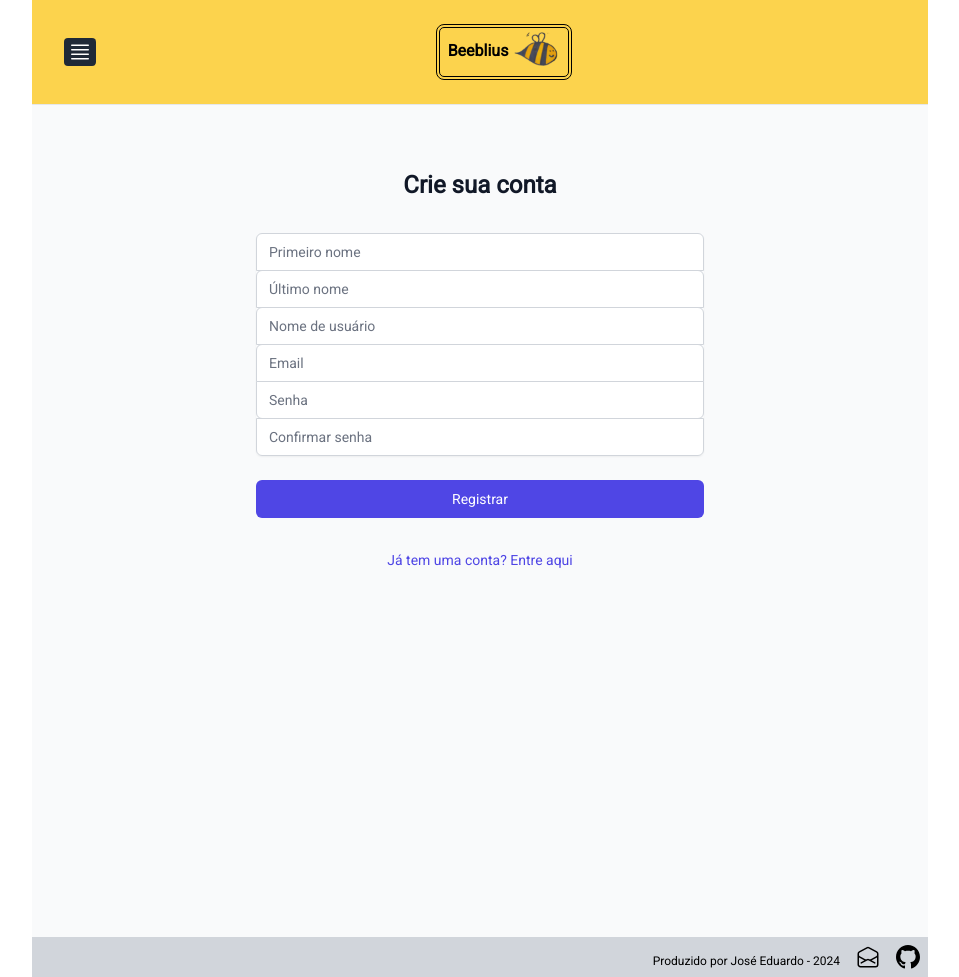
After one commit to edulonde/PI-PUCMG, a Django app: page /catalog/register in a window 1280 px wide. The commit adds this page. Shown: the whole page, without its empty margins (160-1119 px from the left). Run offline with Django 4.2, Linux system fonts and the light colour scheme.

Commit message:
feature: criar conta e estilos

```diff
--- a/catalog/forms.py
+++ b/catalog/forms.py
@@ -1,15 +1,20 @@
 from django.core.exceptions import ValidationError
 from django.utils.translation import gettext_lazy as _
 import datetime  # for checking renewal date range.
+from django.contrib.auth.forms import UserCreationForm
+from django.contrib.auth.models import User
+from django.forms.fields import EmailField
+from django.forms.forms import Form
 from .models import Book
-
+from django.core.mail import send_mail
+from django.conf import settings
 from django import forms
 
 
 class RenewBookForm(forms.Form):
     """Form for a librarian to renew books."""
     renewal_date = forms.DateField(
-            help_text="Enter a date between now and 4 weeks (default 3).")
+        help_text="Enter a date between now and 4 weeks (default 3).")
 
     def clean_renewal_date(self):
         data = self.cleaned_data['renewal_date']
@@ -37,3 +42,62 @@ class BookForm(forms.ModelForm):
             'genre': 'Gênero',
             'language': 'Idioma',
         }
+
+
+class NewUserForm(UserCreationForm):
+    username = forms.CharField(label='username', min_length=3, max_length=150)
+    email = forms.EmailField(label='email')
+    password1 = forms.CharField(label='password', widget=forms.PasswordInput)
+    password2 = forms.CharField(label='Confirm password', widget=forms.PasswordInput)
+    first_name = forms.CharField(label='Primeiro nome', max_length=150)
+    last_name = forms.CharField(label='Último nome', max_length=150)
+
+    def username_clean(self):
+        username = self.cleaned_data['username'].lower()
+        new = User.objects.filter(username=username)
+        if new.count():
+            raise ValidationError("Usuário já cadastrado.")
+        return username
+
+    def email_clean(self):
+        email = self.cleaned_data['email'].lower()
+        new = User.objects.filter(email=email)
+        if new.count():
+            raise ValidationError("Email já cadastrado.")
+        return email
+
+    def clean_password2(self):
+        password1 = self.cleaned_data['password1']
+        password2 = self.cleaned_data['password2']
+
+        if password1 and password2 and password1 != password2:
+            raise ValidationError("Senhas não conferem.")
+        return password2
+
+    def clean_first_name(self):
+        first_name = self.cleaned_data['first_name'].capitalize()
+        return first_name
+
+    def clean_last_name(self):
+        last_name = self.cleaned_data['last_name'].capitalize()
+        return last_name
+
+    def save(self, commit=True):
+        user = User.objects.create_user(
+            self.cleaned_data['username'],
+            self.cleaned_data['email'],
+            self.cleaned_data['password1'],
+            first_name=self.cleaned_data['first_name'],
+            last_name=self.cleaned_data['last_name']
+        )
+
+        # Send welcome email after user creation
+        send_mail(
+            'Bem-vindo ao nosso site!',
+            'Obrigado por se registrar.',
+            'Beeblius <naoresponda@mail.com>',
+            [self.cleaned_data['email']],
+            fail_silently=False,
+        )
+
+        return user
--- a/catalog/urls.py
+++ b/catalog/urls.py
@@ -19,5 +19,6 @@ urlpatterns = [
     path('dashboard/', views.dashboard, name='dashboard'),
     path('genres', views.GenreListView.as_view(), name='genres'),
     path('genre/<int:pk>/books/', views.books_by_genre, name='books-by-genre'),
+    path('register', views.register_request, name="register"),
 
 ]
--- a/catalog/views.py
+++ b/catalog/views.py
@@ -1,7 +1,7 @@
-from django.shortcuts import render, get_object_or_404
+from django.shortcuts import render, get_object_or_404, redirect
 from django.views import generic
 from django.db.models import Count
-from .forms import BookForm
+from .forms import BookForm, NewUserForm
 from .models import Book, Author, BookInstance, Genre
 from django.contrib.auth.mixins import LoginRequiredMixin, PermissionRequiredMixin
 from django.http import HttpResponseRedirect
@@ -10,6 +10,9 @@ import datetime
 from django.contrib.auth.decorators import login_required, permission_required
 from catalog.forms import RenewBookForm
 from django.views.generic.edit import CreateView, UpdateView, DeleteView
+from django.contrib.auth import login, forms
+from django.contrib.auth.forms import UserCreationForm
+from django.contrib import messages
 
 
 def index(request):
@@ -43,9 +46,11 @@ class AuthorListView(generic.ListView):
 class AuthorDetailView(generic.DetailView):
     model = Author
 
+
 class GenreListView(generic.ListView):
     model = Genre
     paginate_by = 10
+
 
 def books_by_genre(request, pk):
     genre = get_object_or_404(Genre, pk=pk)
@@ -57,6 +62,7 @@ def books_by_genre(request, pk):
     }
 
     return render(request, 'catalog/books_by_genre.html', context)
+
 
 class LoanedBooksByUserListView(LoginRequiredMixin, generic.ListView):
     """Generic class-based view listing books on loan to current user."""
@@ -172,6 +178,7 @@ class BookDelete(PermissionRequiredMixin, DeleteView):
                 reverse("book-delete", kwargs={"pk": self.object.pk})
             )
 
+
 def dashboard(request):
     # Generate counts of some of the main objects
     num_books = Book.objects.all().count()
@@ -202,3 +209,17 @@ def dashboard(request):
 
     # Render the HTML template index.html with the data in the context variable
     return render(request, 'dashboard.html', context=context)
+
+
+def register_request(request):
+    if request.method == 'POST':
+        form = NewUserForm(request.POST)
+        if form.is_valid():
+            form.save()
+            return redirect('login')
+        else:
+            messages.error(request, " Ocorreu um erro ao cadastrar o usuário.")
+    else:
+        form = NewUserForm()
+    context = {"form": form}
+    return render(request=request, template_name="registration/register.html", context=context)
--- /dev/null
+++ b/templates/registration/register.html
@@ -0,0 +1,102 @@
+{% extends "base_generic.html" %}
+
+{% block title %}
+<title>Registrar</title>
+{% endblock %}
+
+{% block searchbar %}{% endblock %}
+
+{% block content %}
+<div class="min-h-screen flex justify-center bg-gray-50 py-8 px-4 sm:px-6 lg:px-8">
+    <div class="max-w-md w-full space-y-8">
+        <div>
+            <h2 class="mt-4 text-center text-2xl font-extrabold text-gray-900">
+                Crie sua conta
+            </h2>
+        </div>
+        <form class="mt-8 space-y-6"
+              method="post">
+            {% csrf_token %}
+
+
+            {% if form.errors %}
+            <div class="alert alert-danger">
+                <ul>
+                    {% for field in form %}
+                    {% for error in field.errors %}
+                    <li class="text-red-400"><strong>{{ field.label }}:</strong> {{ error }}</li>
+                    {% endfor %}
+                    {% endfor %}
+                </ul>
+            </div>
+            {% endif %}
+
+            <div class="rounded-md shadow-sm -space-y-px">
+                <div>
+                    <label for="id_first_name" class="sr-only">Primeiro nome</label>
+                    <input id="id_first_name" name="{{ form.first_name.name }}" type="text" required
+                           class="appearance-none rounded-none relative block w-full px-3 py-2 border border-gray-300
+           placeholder-gray-500 text-gray-900 rounded-t-md focus:outline-none focus:ring-indigo-500
+           focus:border-indigo-500 focus:z-10 sm:text-sm"
+                           placeholder="Primeiro nome">
+                </div>
+                <div>
+                    <label for="id_last_name" class="sr-only">Último nome</label>
+                    <input id="id_last_name" name="{{ form.last_name.name }}" type="text" required
+                           class="appearance-none rounded-none relative block w-full px-3 py-2 border border-gray-300
+           placeholder-gray-500 text-gray-900 rounded-t-md focus:outline-none focus:ring-indigo-500
+           focus:border-indigo-500 focus:z-10 sm:text-sm"
+                           placeholder="Último nome">
+                </div>
+                <div>
+                    <label for="id_username" class="sr-only">Nome de usuário</label>
+                    <input id="id_username" name="{{ form.username.name }}" type="text" required
+                           class="appearance-none rounded-none relative block w-full px-3 py-2 border border-gray-300
+                           placeholder-gray-500 text-gray-900 rounded-t-md focus:outline-none focus:ring-indigo-500
+                           focus:border-indigo-500 focus:z-10 sm:text-sm"
+                           placeholder="Nome de usuário">
+                </div>
+                <div>
+                    <label for="id_email" class="sr-only">Email</label>
+                    <input id="id_email" name="{{ form.email.name }}" type="email" required
+                           class="appearance-none rounded-none relative block w-full px-3 py-2 border border-gray-300
+                           placeholder-gray-500 text-gray-900 rounded-t-md focus:outline-none focus:ring-indigo-500
+                           focus:border-indigo-500 focus:z-10 sm:text-sm"
+                           placeholder="Email">
+                </div>
+                <div>
+                    <label for="id_password1" class="sr-only">Senha</label>
+                    <input id="id_password1" name="{{ form.password1.name }}" type="password" required
+                           class="appearance-none rounded-none relative block w-full px-3 py-2 border border-gray-300
+                           placeholder-gray-500 text-gray-900 rounded-b-md focus:outline-none focus:ring-indigo-500
+                           focus:border-indigo-500 focus:z-10 sm:text-sm"
+                           placeholder="Senha">
+                </div>
+                <div>
+                    <label for="id_password2" class="sr-only">Confirmar senha</label>
+                    <input id="id_password2" name="{{ form.password2.name }}" type="password" required
+                           class="appearance-none rounded-none relative block w-full px-3 py-2 border border-gray-300
+                           placeholder-gray-500 text-gray-900 rounded-b-md focus:outline-none focus:ring-indigo-500
+                           focus:border-indigo-500 focus:z-10 sm:text-sm"
+                           placeholder="Confirmar senha">
+                </div>
+            </div>
+            <div>
+                <button type="submit"
+                        class="group relative w-full flex justify-center py-2 px-4 border border-transparent
+                        text-sm font-medium rounded-md text-white bg-indigo-600 hover:bg-indigo-700 focus:outline-none
+                        focus:ring-2 focus:ring-offset-2 focus:ring-indigo-500">
+                    Registrar
+                </button>
+            </div>
+        </form>
+
+        <p class="mt-2 text-center text-sm text-gray-600">
+            <a href="{% url 'login' %}"
+               class="font-medium text-indigo-600 hover:text-indigo-500">
+                Já tem uma conta? Entre aqui
+            </a>
+        </p>
+    </div>
+</div>
+{% endblock %}
```
Also changed, not shown: catalog/static/src/output.css (+71 -12 lines), tailwind.config.js (+17 -2 lines), templates/registration/login.html (+10 -8 lines).
